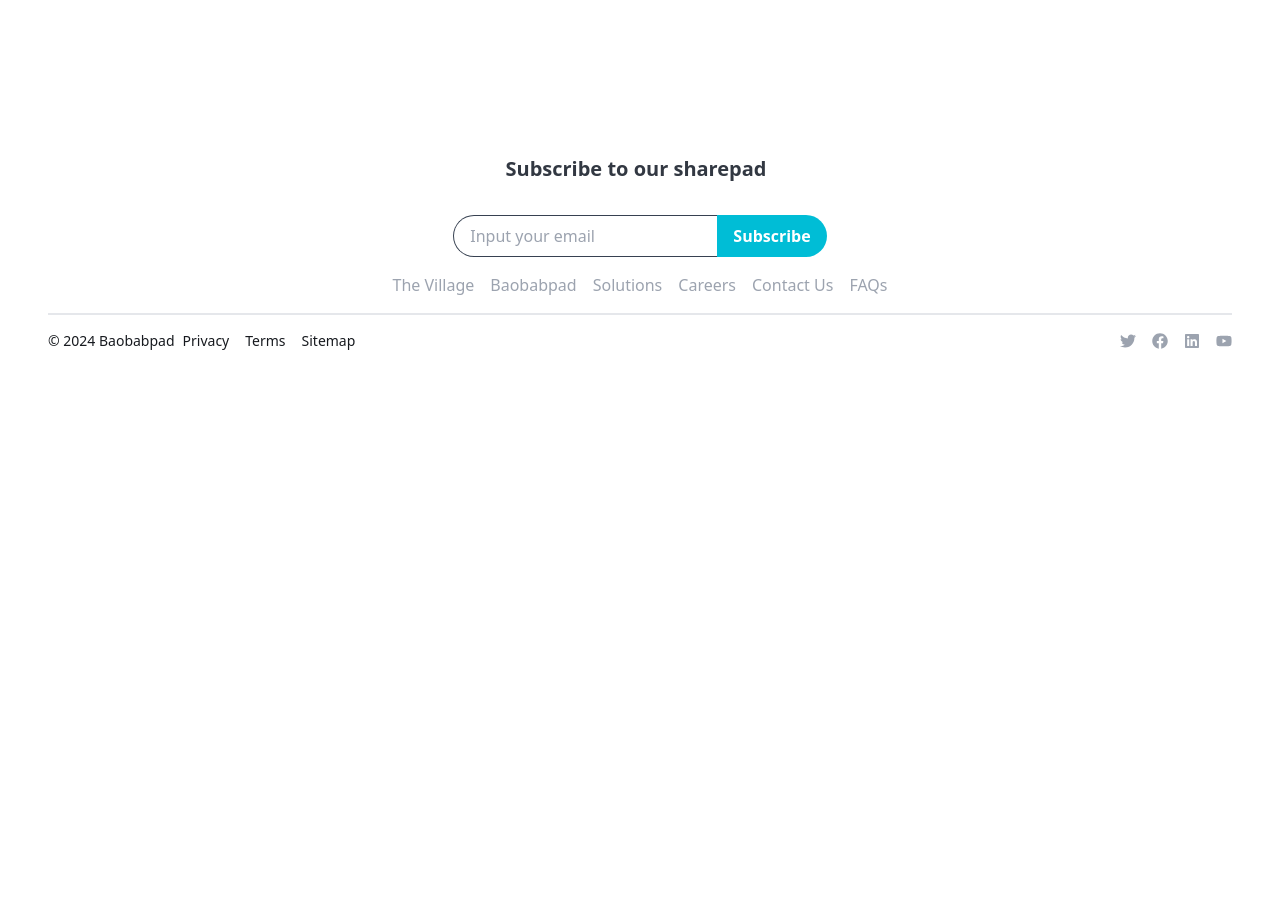
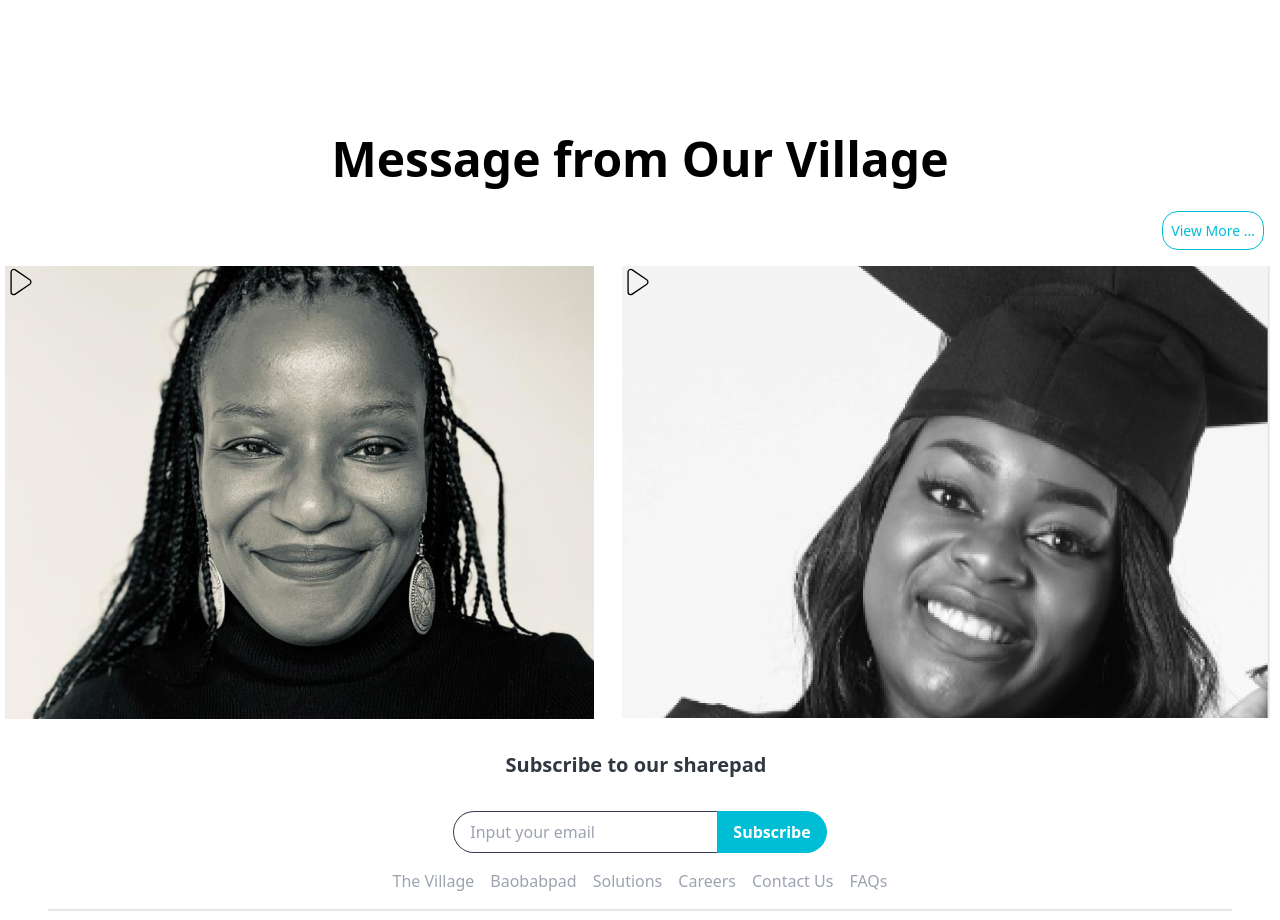
Before and after one commit to baobabpad-pilot/baobabpad_frontend_v0, a Next.js app: page /Baobabpad in a window 1280 px wide. Shown: the part 6700-7620 px from the top of the page. Before the commit the page ends 7083 px from the top, so only its background shows below. Built offline with nearby package versions, Linux system fonts and the light colour scheme.

Commit message:
(feat) worked on the message from the village section

```diff
--- a/src/pages/Baobabpad.tsx
+++ b/src/pages/Baobabpad.tsx
@@ -14,7 +14,7 @@ import { VscGraph } from "react-icons/vsc";
 import { FaRegHandshake } from "react-icons/fa";
 import { HiOutlineUserAdd } from "react-icons/hi";
 import { FaPeopleGroup } from "react-icons/fa6";
-
+import { CiPlay1 } from "react-icons/ci";
 
 const Baobabpad = () => {
   return (
@@ -529,7 +529,7 @@ const Baobabpad = () => {
 
           {/* End of  Clients benefits and  devops benefits */}
 
-          {/* Start of team building and project management sections */}
+          {/* Start of team building and project management section */}
           <section className="flex flex-row justify-evenly items-center flex-wrap p-10">
             <div className="flex flex-col items-center  w-[20rem] h-[20rem] p-2">
                   <HiOutlineUserAdd className="text-[#00BDD6] text-[3rem] "/>
@@ -549,10 +549,39 @@ const Baobabpad = () => {
 
           </section>
 
+          {/* End of team building and project management section */}
+
+          {/* Start of message from  our village  */}
+
+          <section className="flex flex-col justify-center ">
+              <div className="flex flex-row justify-center">
+              <span className="align-center font-extrabold font text-[3rem]">Message from Our Village</span>
+              </div>
+           <div className="flex justify-end p-4" >
+              <button className="border border-[#00BDD6] p-2 text-[#00BDD6] text-[0.875rem] rounded-[1rem] hover:bg-[#00BDD6] hover:text-[#fff]">View More ...</button>
+           </div>
+
+           <div className="flex justify-center  flex-wrap gap-x-7 gap-y-7 ">
+             <div className="hover:transform hover:scale-110 transition-transform duration-300 hover:cursor-pointer">
+             < CiPlay1  className="text-[2rem] text-[#000] absolute  "/>
+                <img src="/our-village-image1.png" alt="woman smiling photo 2"  />
+             </div>
+              <div className="hover:transform hover:scale-110 transition-transform duration-300 hover:cursor-pointer">
+              < CiPlay1  className="text-[2rem] text-[#000] absolute  "/>
+                <img src="/our-village-Image.png" alt="woman smiling photo 1" />
+              </div>
+
+
+           </div>
 
 
 
-          {/* End of team building and project management sections */}
+
+          </section>
+
+
+
+          {/* End of message from our village  */}
 
 
       </Layout>
```
Also changed, not shown: public/our-village-Image.png (added), public/our-village-image1.png (added).
